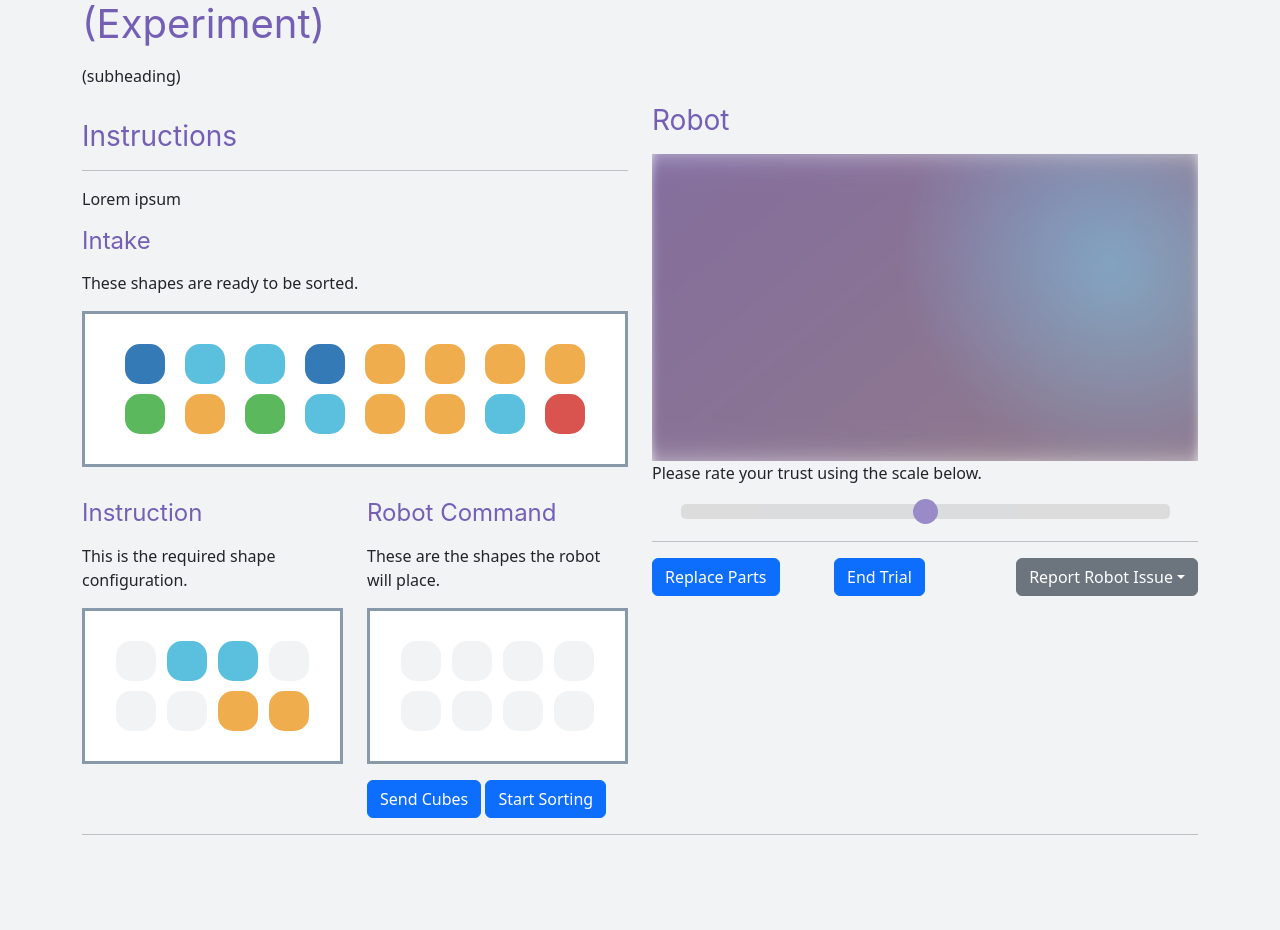
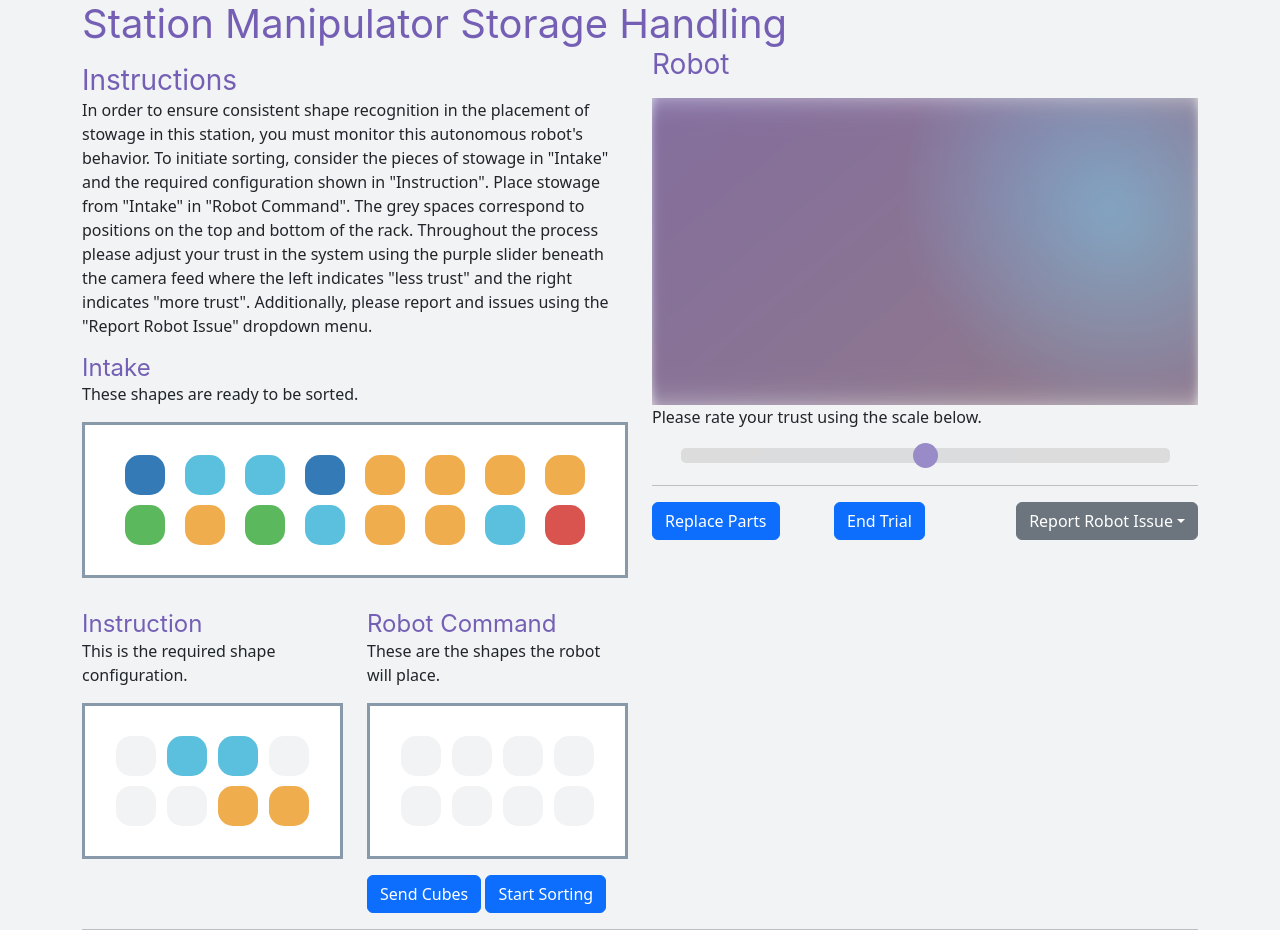
Before and after one commit to jdekarske/HOMESTRI-dragdrop, a website built with webpack: page src/index.html in a window 1280 px wide. Before the commit the page ends 835 px from the top, so only its background shows below. Built offline with nearby package versions, Linux system fonts and the light colour scheme; what roslib would draw is missing.

Commit message:
margins were a little much

```diff
--- a/src/index.html
+++ b/src/index.html
@@ -27,16 +27,21 @@
 <body>
     <div class="container">
         <div class="row d-flex justify-content-center">
-            <h1>(Experiment)</h1>
+            <h1>Station Manipulator Storage Handling</h1>
         </div>
-        <div class="row d-flex justify-content-center">
-            <p>(subheading)</p>
-        </div>
+        <!-- <div class="row d-flex justify-content-center">
+            <p>Interface for autonomous robot supervision and error corrections.</p>
+        </div> -->
         <div class="row">
             <div class="col">
                 <h3>Instructions</h3>
-                <hr>
-                <p id="instructions">Lorem <span id="current_algorithm"></span> ipsum
+                <p id="instructions"> In order to ensure consistent shape recognition in the placement of stowage in
+                    this station, you must monitor this autonomous robot's behavior. To initiate sorting,
+                    consider the pieces of stowage in "Intake" and the required configuration shown in "Instruction".
+                    Place stowage from "Intake" in "Robot Command". The grey spaces correspond to positions on the top
+                    and bottom of the rack. Throughout the process please adjust your trust in the system using the
+                    purple slider beneath the camera feed where the left indicates "less trust" and the right indicates
+                    "more trust". Additionally, please report and issues using the "Report Robot Issue" dropdown menu.
                 </p>
                 <!-- This is where the draggables will go -->
                 <h4>Intake</h4>
@@ -62,6 +67,7 @@
             <div class="col-6">
                 <div class="row">
                     <h3>Robot</h3>
+                    <p id="current_algorithm"></p>
                     <img id="camera_stream" src="static/background.svg" class="img-fluid" alt="Responsive image">
                 </div>
                 <div class="row">
--- a/src/static/style.css
+++ b/src/static/style.css
@@ -11,7 +11,7 @@ body {
 h1, h2, h3, h4, h5, h6 {
   margin-top: 16px;
   padding: 0;
-  margin-bottom: 16px;
+  margin-bottom: 0px;
   font-family: -apple-system, BlinkMacSystemFont, segoe ui, roboto, oxygen, ubuntu, cantarell, fira sans, droid sans, helvetica neue, sans-serif;
   font-weight: 400;
   color: #745fb5;
```
